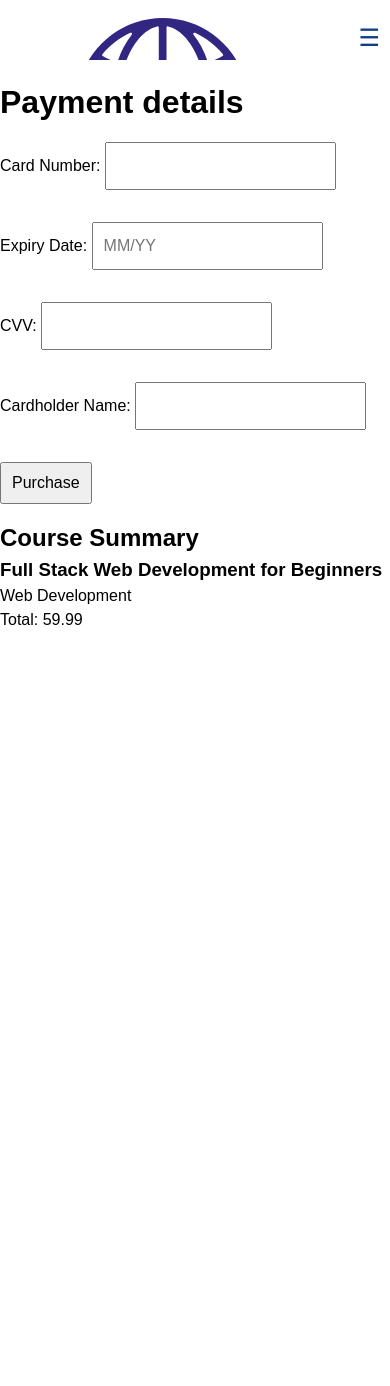
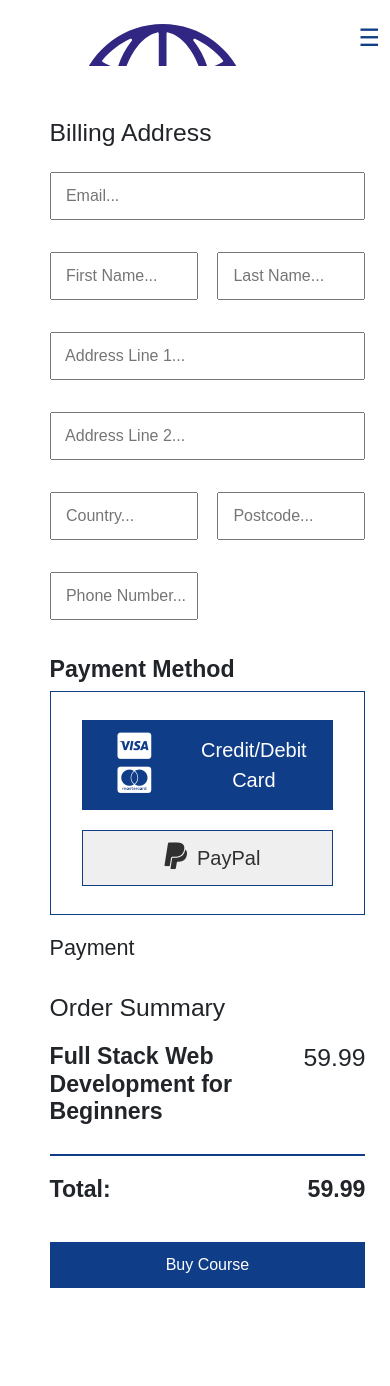
Before and after one commit to detollly/U39A3, a PHP site: page /process-enrol.php?course_id=101 in a window 390 px wide. Before the commit the page ends 625 px from the top, so only its background shows below. Run offline with PHP 8.4, Linux system fonts and the light colour scheme; data comes from the database, SQL or seed files in the repository.

Commit message:
Frontend merged completely

```diff
--- a/assets/styles.css
+++ b/assets/styles.css
@@ -797,3 +796,147 @@ footer div a i span {
   }
 }
 /** end of media queries ~~~~~~~~~~~~~~~~~~~~~~~~~~~~~~~~~~~~~~**/
+
+/**Add this to the main CSS document and it should work fine for the payment page**/
+/** payment page styles ~~~~~~~~~~~~~~~~~~~~~~~~~~~~~~~~~~~~~~**/
+.payment {
+  display: flex;
+  flex-direction: row;
+  width: 100%;
+}
+.paymentSection {
+  margin-left: 30px;
+  margin-right: 30px;
+  width: 50%;
+}
+.paymentSection h4,
+.paymentSection h3 {
+  text-align: left;
+}
+
+.paymentSection h3 {
+  font-weight: bold;
+}
+.paymentSection form #email,
+.paymentSection form #address1,
+.paymentSection form #address2 {
+  max-width: 100%;
+}
+.paymentSection form #fname,
+.paymentSection form #lname,
+.paymentSection form #country,
+.paymentSection form #postcode,
+.paymentSection form #phone {
+  width: 47%;
+}
+.paymentSection form {
+  display: flex;
+  flex-direction: column;
+}
+
+.paymentSection form div {
+  display: flex;
+  flex-direction: row;
+}
+.paymentSection form div input:nth-child(2) {
+  margin-left: auto;
+}
+.paymentMethod {
+  display: flex;
+  flex-direction: column;
+  margin: 20px 0;
+}
+.paymentMethod h3 {
+  text-align: left;
+}
+.paymentMethod div {
+  display: flex;
+  flex-direction: column;
+  border: solid 1px var(--accentColor);
+  padding: 18px 0;
+}
+.paymentMethod div button {
+  display: flex;
+  align-items: center;
+  justify-content: center;
+  gap: 10px;
+  width: 80%;
+  margin: 10px auto;
+  padding: 10px 5px;
+  height: 50%;
+  text-align: center;
+  font-size: 20px;
+  border: solid 1px var(--accentColor);
+  text-decoration: none;
+  color: var(--textColor);
+  transition: 0.3s;
+}
+.paymentMethod div button.active {
+  border: solid 1px var(--accentColor);
+  background: var(--accentColor);
+  color: var(--backColor);
+}
+.paymentMethod div button:hover {
+  border: solid 1px var(--accentColor);
+  background: var(--accentColor);
+  color: var(--backColor);
+}
+.paymentMethod div span i {
+  font-size: 30px;
+  margin-left: 10px;
+}
+.paymentSection.orderSummary {
+  display: flex;
+  flex-direction: column;
+  justify-content: center;
+  width: 100%;
+}
+.paymentSection img {
+  width: 100%;
+  aspect-ratio: 16 / 9;
+}
+.paymentDescription,
+.paymentTotal {
+  margin-top: 20px;
+  display: flex;
+  flex-direction: row;
+  justify-content: space-between;
+}
+.paymentTotal {
+  padding-top: 20px;
+  padding-bottom: 20px;
+  border-top: solid 2px var(--accentColor);
+}
+.smallHeading {
+  display: none;
+}
+#buyButton {
+  margin: 10px 0;
+  padding: 10px 20px;
+  border: solid 1px var(--accentColor);
+  background: var(--accentColor);
+  color: var(--backColor);
+  transition: 0.3s;
+  text-align: center;
+  cursor: pointer;
+}
+#buyButton:hover {
+  border: solid 1px var(--accentColor);
+  background: var(--backColor);
+  color: var(--textColor);
+}
+@media (max-width: 1150px) {
+  .payment {
+    flex-direction: column;
+  }
+  .paymentSection {
+    width: 90%;
+  }
+  .smallHeading {
+    display: block;
+  }
+  .bigHeading {
+    display: none;
+  }
+}
+/** end of payment page styles ~~~~~~~~~~~~~~~~~~~~~~~~~~~~~~~~~~~~~~**/
--- a/inc/footer.php
+++ b/inc/footer.php
@@ -1,5 +1,5 @@
 <!--  Footer -->
-<footer style="min-width: 100vw !important;">
+<footer>
     <div class="footerLinks">
         <a id="homeLink" href="../HTML/index.html"><object type="image/svg+xml" data="./images/logo.svg" width="auto" height="50px" style="pointer-events: none;"></object></a>
         <a href="../HTML/index.html">Homepage</a>
@@ -24,6 +24,7 @@
         <a>Cookies Settings</a>
     </div>
 </footer>
+
 </body>
 
 </html>
--- a/inc/header.php
+++ b/inc/header.php
@@ -6,14 +6,14 @@
     <meta http-equiv="X-UA-Compatible" content="IE=edge">
     <meta name="viewport" content="width=device-width, initial-scale=1.0">
     <title>Welcome to iTeachYou</title>
-
-    <!-- <link rel="stylesheet" href="https://cdn.jsdelivr.net/npm/bootstrap@5.2.3/dist/css/bootstrap.min.css" integrity="sha384-rbsA2VBKQhggwzxH7pPCaAqO46MgnOM80zW1RWuH61DGLwZJEdK2Kadq2F9CUG65" crossorigin="anonymous"> -->
+    <link rel="stylesheet" href="https://cdn.jsdelivr.net/npm/bootstrap@5.2.3/dist/css/bootstrap.min.css" integrity="sha384-rbsA2VBKQhggwzxH7pPCaAqO46MgnOM80zW1RWuH61DGLwZJEdK2Kadq2F9CUG65" crossorigin="anonymous">
+    <script defer src="https://cdn.jsdelivr.net/npm/bootstrap@5.3.0-alpha3/dist/js/bootstrap.bundle.min.js" integrity="sha384-ENjdO4Dr2bkBIFxQpeoTz1HIcje39Wm4jDKdf19U8gI4ddQ3GYNS7NTKfAdVQSZe" crossorigin="anonymous"></script>
     <!-- <link rel="stylesheet" href="https://cdn.jsdelivr.net/npm/water.css@2/out/dark.css"> -->
-    <!-- <script defer src="https://cdn.jsdelivr.net/npm/bootstrap@5.3.0-alpha3/dist/js/bootstrap.bundle.min.js" integrity="sha384-ENjdO4Dr2bkBIFxQpeoTz1HIcje39Wm4jDKdf19U8gI4ddQ3GYNS7NTKfAdVQSZe" crossorigin="anonymous"></script> -->
     <link rel="stylesheet" href="https://cdnjs.cloudflare.com/ajax/libs/font-awesome/6.4.0/css/all.min.css" integrity="sha512-iecdLmaskl7CVkqkXNQ/ZH/XLlvWZOJyj7Yy7tcenmpD1ypASozpmT/E0iPtmFIB46ZmdtAc9eNBvH0H/ZpiBw==" crossorigin="anonymous" referrerpolicy="no-referrer" />
     <link href="https://fonts.googleapis.com/css2?family=Poppins:wght@200;300;400;500;600&display=swap" rel="stylesheet">
+    <script src="./assets/script.js" defer></script>
     <link rel="stylesheet" type="text/css" href="./assets/styles.css">
-    <script src="./assets/script.js" defer></script>
+
 </head>
 
 <body>
@@ -28,7 +28,7 @@
             }  ?>
             <div class="nav" id="Top">
                 <a href="javascript:void(0);" style="font-size:24px;" class="icon" onclick="hamburgerMenu()">&#9776;</a><!--Hamburger menu-->
-                <a id="homeLink" href="index"><object type="image/svg+xml" data="./images/logo.svg" width="auto" height="50px" style="pointer-events: none;"></object></a>
+                <a id="homeLink" href="index" style="margin-top: 0.35rem;"><object type="image/svg+xml" data="./images/logo.svg" width="auto" height="50px" style="pointer-events: none;"></object></a>
                 <a href="index">Homepage</a>
                 <a href="index#courseNav">Courses</a>
                 <a href="index#contact">Contact Us</a>
--- a/process-enrol.php
+++ b/process-enrol.php
@@ -2,46 +2,8 @@
 require "./inc/header.php";
 require "./inc/get-course-date.php";
 $course_id = filter_var($_GET["course_id"], FILTER_SANITIZE_SPECIAL_CHARS);
-
 $course = getCourseData($course_id);
 ?>
-<div class="d-flex justify-content-between">
-    <div>
-        <form method="post">
-            <h1>Payment details</h1>
-            <div>
-                <label for="card_number">Card Number:</label>
-                <input type="text" id="card_number" name="card_number">
-            </div>
-            <div>
-                <label for="expiry_date">Expiry Date:</label>
-                <input type="text" id="expiry_date" name="expiry_date" placeholder="MM/YY">
-            </div>
-            <div>
-                <label for="cvv">CVV:</label>
-                <input type="text" id="cvv" name="cvv">
-            </div>
-            <div>
-                <label for="cardholder_name">Cardholder Name:</label>
-                <input type="text" id="cardholder_name" name="cardholder_name">
-            </div>
-            <div>
-                <input type="submit" value="Purchase">
-            </div>
-        </form>
-    </div>
-    <div class="d-flex flex-column">
-        <h2>Course Summary</h2>
-        <h3> <?php echo $course['name']; ?></h3>
-        <p> <?php echo $course['category']; ?></p>
-        <p>Total: <?php echo $course['cost']; ?></p>
-    </div>
-</div>
-
-
-
-
-
 
 <?php
 if ($_SERVER["REQUEST_METHOD"] === "POST") {
@@ -59,3 +21,50 @@ if ($_SERVER["REQUEST_METHOD"] === "POST") {
     header("Location: view-course.php?course_id=$course_id");
 }
 ?>
+<section class="content contentContainer mx-auto" style="width: 90%; max-width: 1000px; ">
+    <div class="contentContainer">
+        <div class="payment">
+            <div class="paymentSection">
+                <h4 class="bigHeading">Payment</h4>
+                <h2>Billing Address</h2>
+                <form method="get">
+                    <input type="text" id="email" name="email" placeholder=" Email...">
+                    <div>
+                        <input type="text" id="fname" name="fname" placeholder=" First Name...">
+                        <input type="text" id="lname" name="lname" placeholder=" Last Name...">
+                    </div>
+                    <input type="text" id="address1" name="address1" placeholder=" Address Line 1...">
+                    <input type="text" id="address2" name="address2" placeholder=" Address Line 2...">
+                    <div>
+                        <input type="text" id="country" name="country" placeholder=" Country...">
+                        <input type="text" id="postcode" name="postcode" placeholder=" Postcode...">
+                    </div>
+                    <input type="text" id="phone" name="phone" placeholder=" Phone Number...">
+                </form>
+                <div class="paymentMethod">
+                    <h3>Payment Method</h3>
+                    <div>
+                        <button class="active"><span><i class="fa-brands fa-cc-visa"></i><i class="fa-brands fa-cc-mastercard"></i></span>Credit/Debit Card</button>
+                        <button><span><i class="fa-brands fa-paypal"></i></span>PayPal</button>
+                    </div>
+                </div>
+            </div>
+            <div class="paymentSection">
+                <h4 class="smallHeading">Payment</h4><br>
+                <h2>Order Summary</h2>
+                <div class="paymentDescription">
+                    <h3> <?php echo $course['name']; ?></h3>
+                    <h2 id="price"><?php echo $course['cost']; ?></h2>
+                </div>
+                <div class="paymentTotal">
+                    <h3>Total:</h3>
+                    <h3 id="totalPrice"><?php echo $course['cost']; ?></h3>
+                </div>
+                <form method="post">
+                    <button type="submit" id="buyButton">Buy Course</button><br><br>
+                </form>
+
+            </div>
+        </div>
+    </div>
+</section>
```
Also changed, not shown: other parts of assets/styles.css (+12 -13 lines), account.php (+5 -7 lines), add-lessons.php (+32 -9 lines), assets/navigation.css (deleted, +0 -33 lines), assets/payment.css (added, +131 -0 lines), login.php (+25 -6 lines), register.php (+30 -9 lines), upload-course.php (+33 -11 lines), view-course.php (+28 -6 lines).
